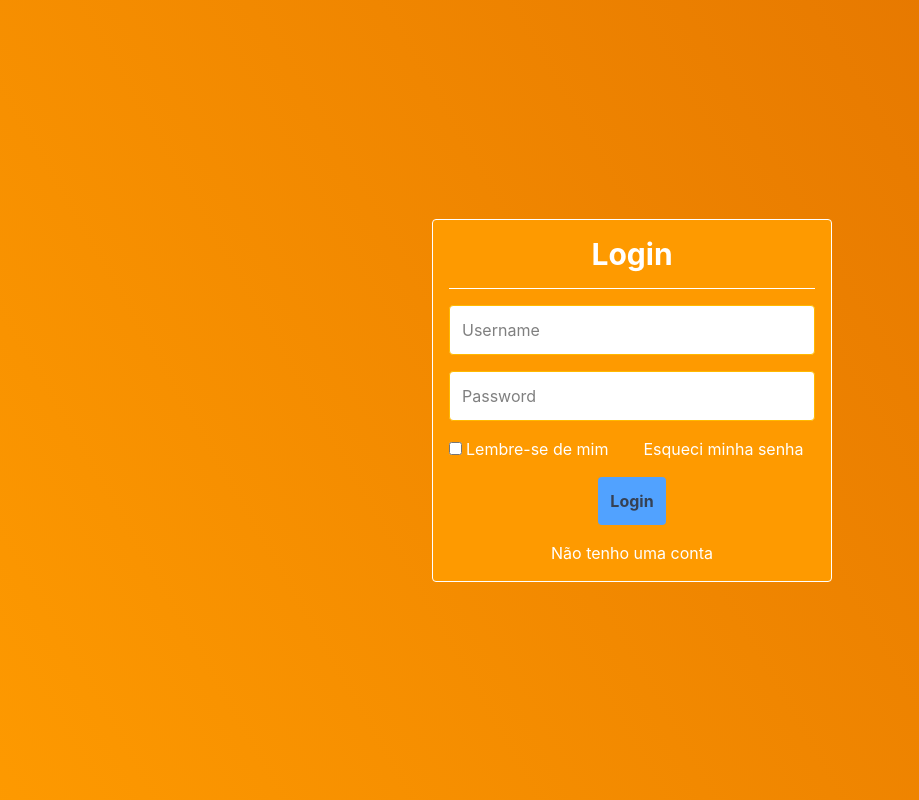
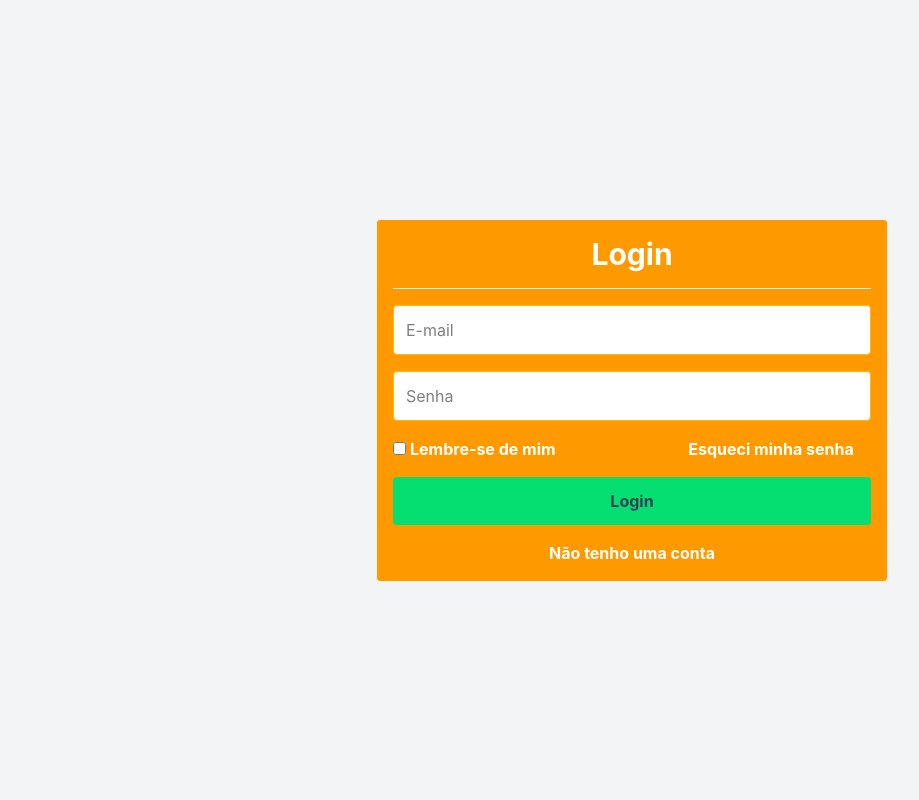
Before and after one commit to Hayarant/react-formularios-dinamicos, a React (Vite) app: page /login in a window 1280 px wide. Shown: the whole page, without its empty margins (8-927 px from the left). Built offline with nearby package versions, Linux system fonts and the light colour scheme; no server answers.

Commit message:
feat: ajustado botões de link , adicionado botões de block e login e ajustado alinhamento do modal

```diff
--- a/src/components/Button.tsx
+++ b/src/components/Button.tsx
@@ -7,6 +7,28 @@ export const Button = ({ text, onClick }: ButtonProps) => {
   return (
     <button
       className="bg-gray-400 text-gray-700 font-bold p-3 rounded transition-colors duration-200 hover:bg-amber-600 hover:text-white"
+      onClick={onClick}
+    >
+      {text}
+    </button>
+  );
+};
+
+export const ButtonLogin = ({ text, onClick }: ButtonProps) => {
+  return (
+    <button
+      className="w-full bg-green-400 text-gray-700 font-bold p-3 rounded transition-colors duration-200 hover:bg-amber-600 hover:text-white"
+      onClick={onClick}
+    >
+      {text}
+    </button>
+  );
+};
+
+export const ButtonBlock = ({ text, onClick }: ButtonProps) => {
+  return (
+    <button
+      className="w-full bg-green-400 text-green-900 font-bold p-3 rounded transition-colors duration-200 hover:bg-green-600 hover:text-white"
       onClick={onClick}
     >
       {text}
--- a/src/components/Checkbox.tsx
+++ b/src/components/Checkbox.tsx
@@ -1,18 +1,18 @@
-import type { Size } from '../types/Login'
-import { SizeClasses } from '../constants/Login'
+import type { Size } from "../types/Login";
+import { SizeClasses } from "../constants/Login";
 
 interface CheckboxProps {
-  text: string
-  size?: Size
+  text: string;
+  size?: Size;
 }
 
-const Checkbox = ({ text, size = 'medium' }: CheckboxProps) => {
+const Checkbox = ({ text, size = "medium" }: CheckboxProps) => {
   return (
-    <div className={`${SizeClasses[size]} flex items-center gap-1`}>
-        <input type='checkbox' className='border border-amber-400 rounded' />
-        <label className='text-md text-white'>{text}</label>
+    <div className={`${SizeClasses[size]} flex items-center font-bold gap-1`}>
+      <input type="checkbox" />
+      <label className="text-md text-white">{text}</label>
     </div>
-  )
-}
+  );
+};
 
-export default Checkbox
+export default Checkbox;
--- a/src/components/Link.tsx
+++ b/src/components/Link.tsx
@@ -1,18 +1,21 @@
-import type { Size } from '../types/Login'
-import { SizeClasses } from '../constants/Login'
+import type { Size } from "../types/Login";
+import { SizeClasses } from "../constants/Login";
 
 interface LinkProps {
-  text: string
-  onClick: () => void
-  size?: Size
+  text: string;
+  onClick: () => void;
+  size?: Size;
 }
 
-const Link = ({ text, onClick, size = 'medium' }: LinkProps) => {
+const Link = ({ text, onClick, size = "medium" }: LinkProps) => {
   return (
-    <button className={`${SizeClasses[size]} text-white cursor-pointer hover:underline`} onClick={onClick}>
-        {text}
+    <button
+      className={`${SizeClasses[size]} text-white cursor-pointer font-bold hover:underline`}
+      onClick={onClick}
+    >
+      {text}
     </button>
-  )
-}
+  );
+};
 
-export default Link
+export default Link;
--- a/src/pages/Login/LoginPage.tsx
+++ b/src/pages/Login/LoginPage.tsx
@@ -1,7 +1,7 @@
 import Checkbox from "../../components/Checkbox";
 import Input from "../../components/Input";
 import { Title } from "../../components/Title";
-import { ButtonConfirm } from "../../components/Button";
+import { ButtonLogin } from "../../components/Button";
 import Link from "../../components/Link";
 import { useNavigate } from "react-router-dom";
 import { useLogin } from "../../hooks/useLogin";
@@ -33,19 +33,19 @@ const LoginPage = () => {
   }
 
   return (
-    <div className="w-screen h-screen flex flex-col items-center justify-center gap-4 bg-linear-60 from-amber-500 to-amber-600">
-      <div className="min-h-50 w-100 p-4 border rounded flex flex-col items-center gap-4 bg-amber-500 border-white">
+    <div className="w-screen h-screen flex flex-col items-center justify-center gap-4 bg-gray-100">
+      <div className="min-h-50 w-lg p-4 border rounded flex flex-col items-center gap-4 bg-amber-500 border-gray-100">
         <Title text="Login" />
-        <hr className="w-full border-t border-white" />
+        <hr className="w-full border-t border-gray-100" />
         <Input
           type="text"
-          placeholder="Username"
+          placeholder="E-mail"
           value={email}
           onChange={(e) => setEmail(e.target.value)}
         />
         <Input
           type="password"
-          placeholder="Password"
+          placeholder="Senha"
           value={password}
           onChange={(e) => setPassword(e.target.value)}
         />
@@ -53,7 +53,7 @@ const LoginPage = () => {
           <Checkbox text="Lembre-se de mim" size="medium" />
           <Link text="Esqueci minha senha" onClick={() => {}} size="medium" />
         </div>
-        <ButtonConfirm
+        <ButtonLogin
           text={isPending ? "Entrando..." : "Login"}
           onClick={handleLogin}
         />
--- a/src/pages/Users/EditUser/components/EditForm/EditForm.tsx
+++ b/src/pages/Users/EditUser/components/EditForm/EditForm.tsx
@@ -84,7 +84,7 @@ const EditForm = ({ data }: EditUserFormProps) => {
           </div>
         </Modal.Body>
         <Modal.Footer>
-          <div className="flex gap-1 justify-end">
+          <div className="flex gap-1 w-full justify-center">
             <ButtonConfirm text="Confirmar" onClick={handleConfirmModal} />
             <Button text="Cancelar" onClick={handleConfirmModal} />
           </div>
--- a/src/pages/Users/UsersPage.tsx
+++ b/src/pages/Users/UsersPage.tsx
@@ -1,4 +1,4 @@
-import { Button } from "@/components/Button";
+import { ButtonBlock } from "@/components/Button";
 import HeaderMenu from "@/components/Menu/Web/Index";
 import UserList from "./components/UserList/Index";
 
@@ -18,8 +18,8 @@ const UsersPage = () => {
               Controle de Usuários
             </h3>
 
-            <div className="flex gap-2 mb-2">
-              <Button text="Cadastrar" onClick={() => {}} />
+            <div className="flex w-50 gap-2 mb-2">
+              <ButtonBlock text="Cadastrar Usuário" onClick={() => {}} />
             </div>
 
             <hr className="w-full mb-2 border-t border-gray-400" />
```
